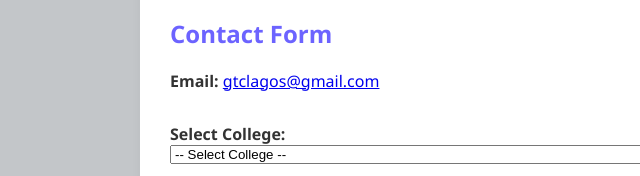
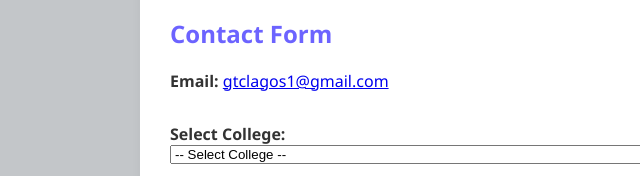
Before and after one commit to Darasmintz/c, a plain HTML site: page contact.html in a window 1280 px wide. Shown: the part 616-792 px from the top of the page, 0-640 px from the left. Drawn offline with Linux system fonts and the light colour scheme.

Commit message:
Update contact.html

```diff
--- a/contact.html
+++ b/contact.html
@@ -45,7 +45,7 @@
       <h2>Contact Form</h2>
       <p>
         <strong>Email:</strong>
-        <a href="mailto:gtclagos@gmail.com">gtclagos@gmail.com</a>
+        <a href="mailto:gtclagos1@gmail.com">gtclagos1@gmail.com</a>
       </p>
       <form id="main-contact-form">
         <label for="college">Select College:</label>
```
